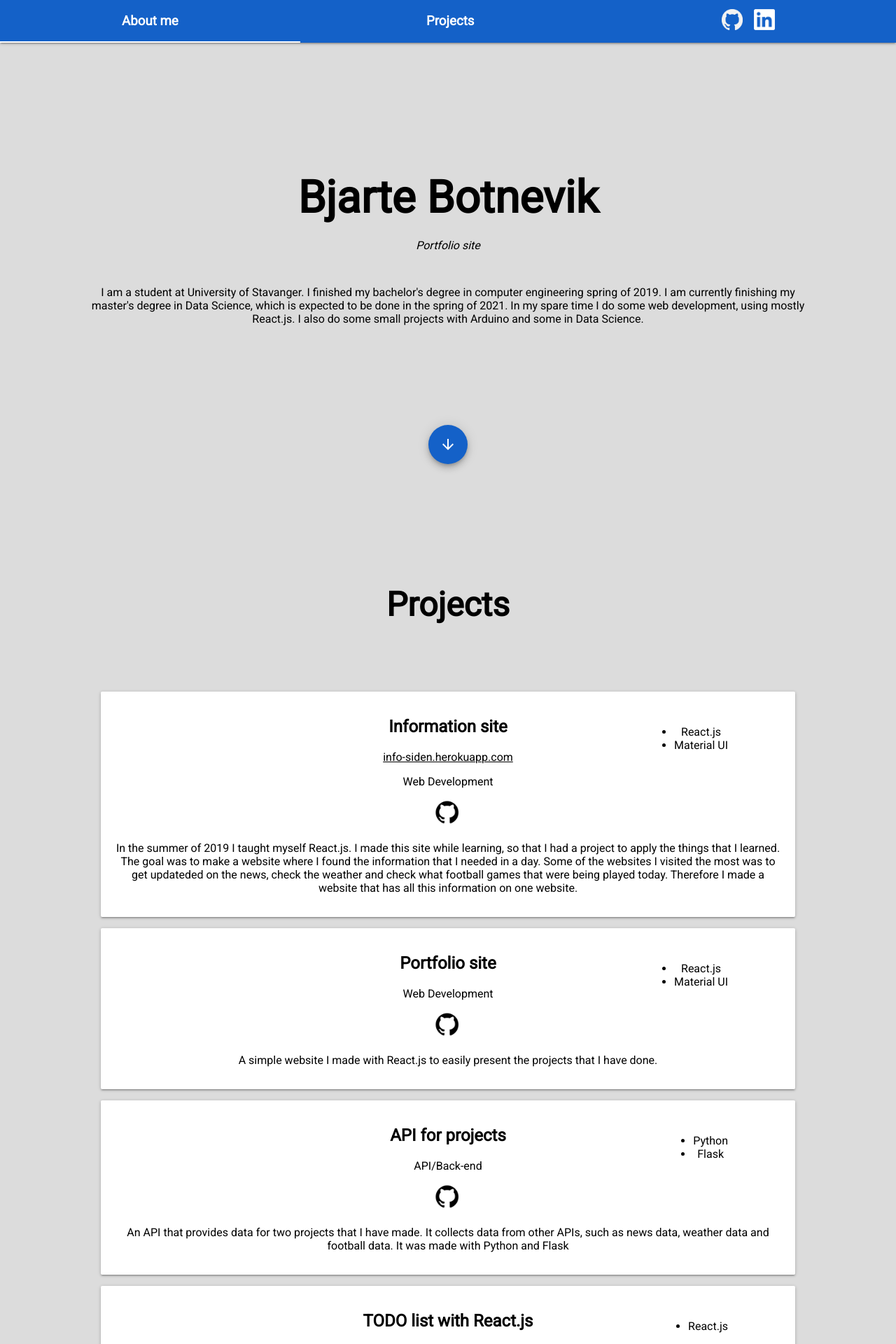
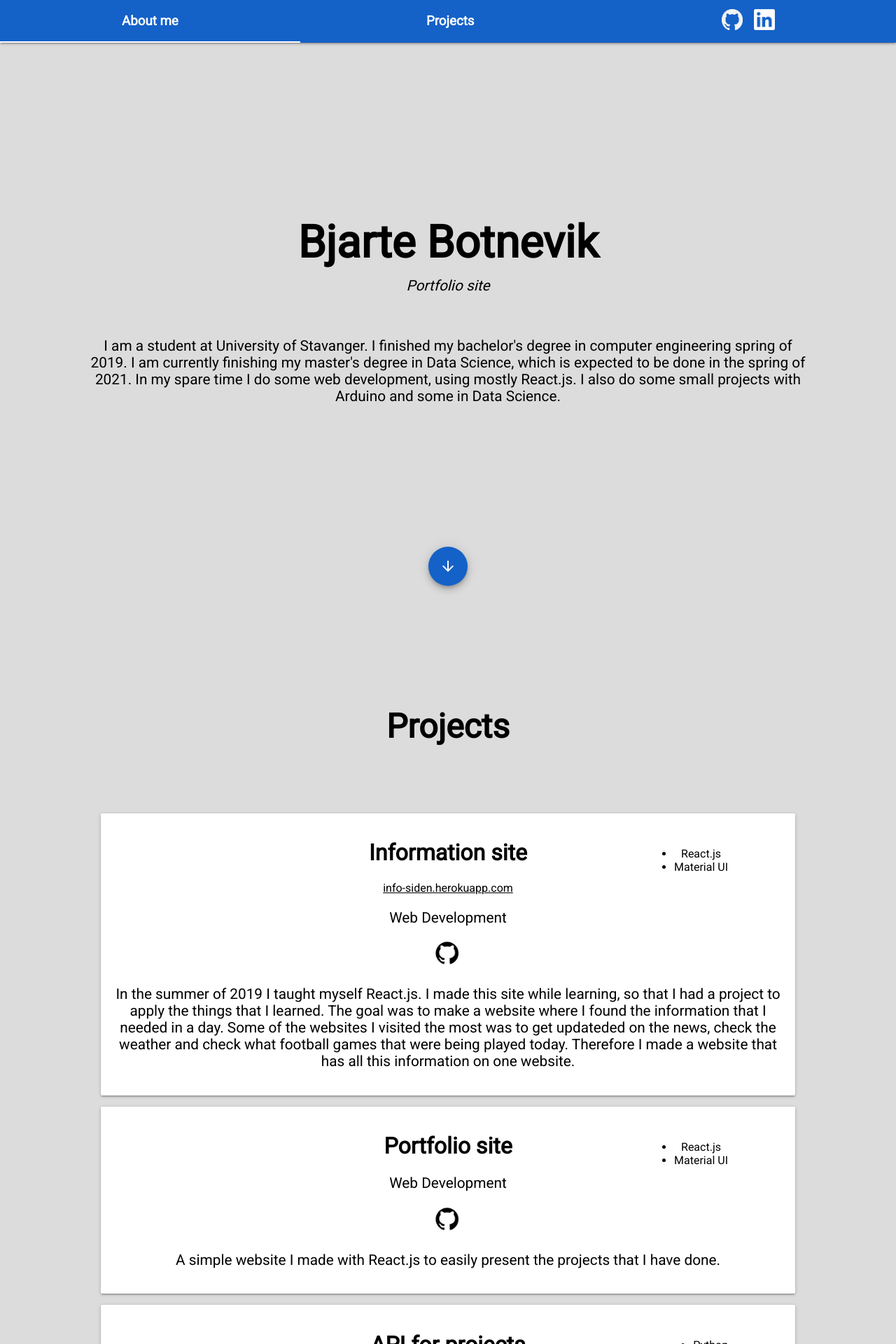
Before and after one commit to bjabot12/portfolio-site, a React (Create React App) app: page / in a window 1280 px wide. Shown: the top 1920 px of the page at 70% size. Built offline with nearby package versions, Linux system fonts and the light colour scheme.

Commit message:
finishing touches

```diff
--- a/src/App.css
+++ b/src/App.css
@@ -8,6 +8,10 @@
 /* Both a tags is for smooth scrolling*/
 a.active {
   border-bottom: 2px solid white;
+}
+
+p {
+  font-size: 1.3em;
 }
 
 a:hover {
--- a/src/components/About.js
+++ b/src/components/About.js
@@ -6,7 +6,7 @@ import { Link } from "react-scroll"
 
 const Container = styled.div`
   width: 80%;
-  min-height: 100%;
+  /*height: 100vh;*/
   margin: auto;
 `
 
@@ -14,7 +14,7 @@ const About = () => {
 
   return (
     <Container id="about">
-      <h2 style={{paddingTop:"3em", fontSize:"4em"}}>Bjarte Botnevik</h2>
+      <h2 style={{paddingTop:"4em", fontSize:"4em"}}>Bjarte Botnevik</h2>
       <p style={{marginTop:"-2em", marginBottom:"3em"}}><i>Portfolio site</i></p>
       <p>I am a student at University of Stavanger. I finished my bachelor's degree in computer engineering spring of 2019. I am
         currently finishing my master's degree in Data Science, which is expected to be done in the spring of 2021. In my spare
@@ -29,7 +29,7 @@ const About = () => {
         offset={-150}
         duration= {700}
       >
-        <Fab style={{marginTop:"9em", marginBottom:"10em", color:"white", backgroundColor:"rgba(20, 97, 200, 1)"}}>
+        <Fab style={{marginTop:"13em", marginBottom:"10em", color:"white", backgroundColor:"rgba(20, 97, 200, 1)"}}>
           <ArrowDownwardIcon/>
         </Fab>
       </Link>
--- a/src/components/ProjectItem.js
+++ b/src/components/ProjectItem.js
@@ -20,7 +20,7 @@ const ProjectItem = (props) => {
 
   return (
     <Container>
-      <h2>{props.project.title}</h2>
+      <h1>{props.project.title}</h1>
       <a href={props.project.host} target="_blank" rel="noopener noreferrer" style={{color:"black"}}>{props.project.host}</a>
       <p>{props.project.type}</p>
       { isDesktop ? (<div style={{position:"absolute", top:"0", right:"0", padding:"2em", paddingRight:"6em"}}>
--- a/src/components/Projects.js
+++ b/src/components/Projects.js
@@ -6,7 +6,7 @@ import ProjectItem from "./ProjectItem"
 // Container for the project section
 const Container = styled.div`
   text-align: center;
-  padding-bottom: 20em;
+  padding-bottom: 25em;
 `
 
 // Container for each project
```
